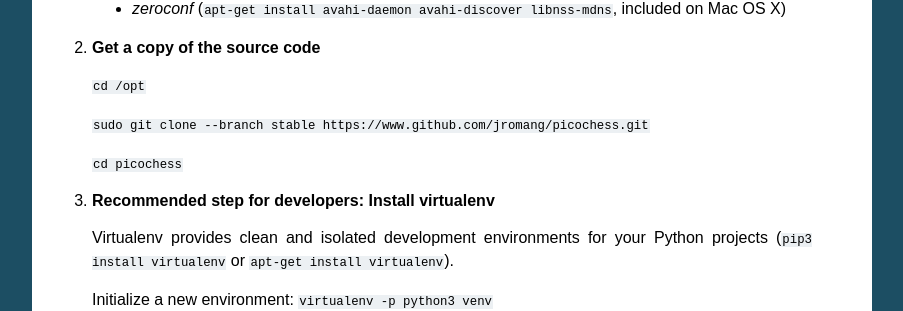
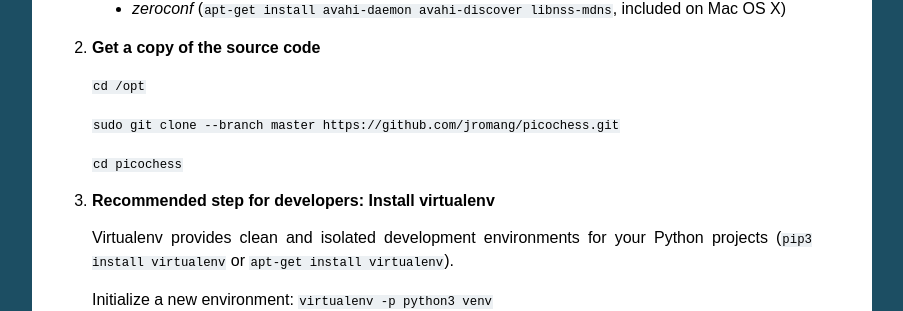
Before and after one commit to jromang/picochess, a Sphinx documentation site: the page built from docs/installation.rst, in a window 1280 px wide and 900 px high, scrolled down 1720 px. Shown: the part 141-452 px from the top of the window, without its empty margins (198-1101 px from the left). Built offline with Sphinx 7.4.7, drawn with Linux system fonts in a browser that asks for light colours.

Commit message:
new stable is now master

```diff
--- a/docs/installation.rst
+++ b/docs/installation.rst
@@ -115,7 +115,7 @@ Manual installation
 
   ``cd /opt``
 
-  ``sudo git clone --branch stable https://www.github.com/jromang/picochess.git``
+  ``sudo git clone --branch master https://github.com/jromang/picochess.git``
 
   ``cd picochess``
 
```
